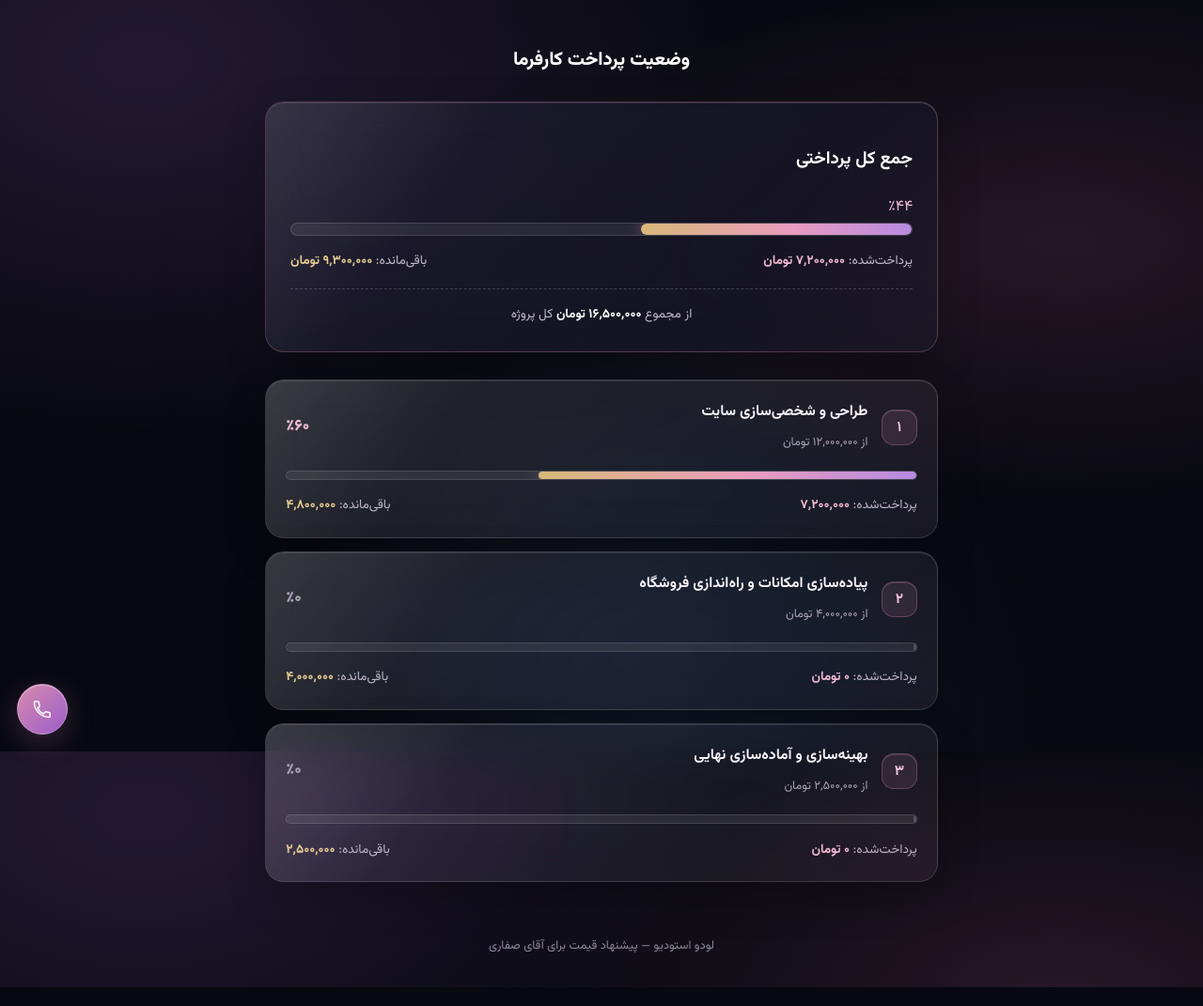
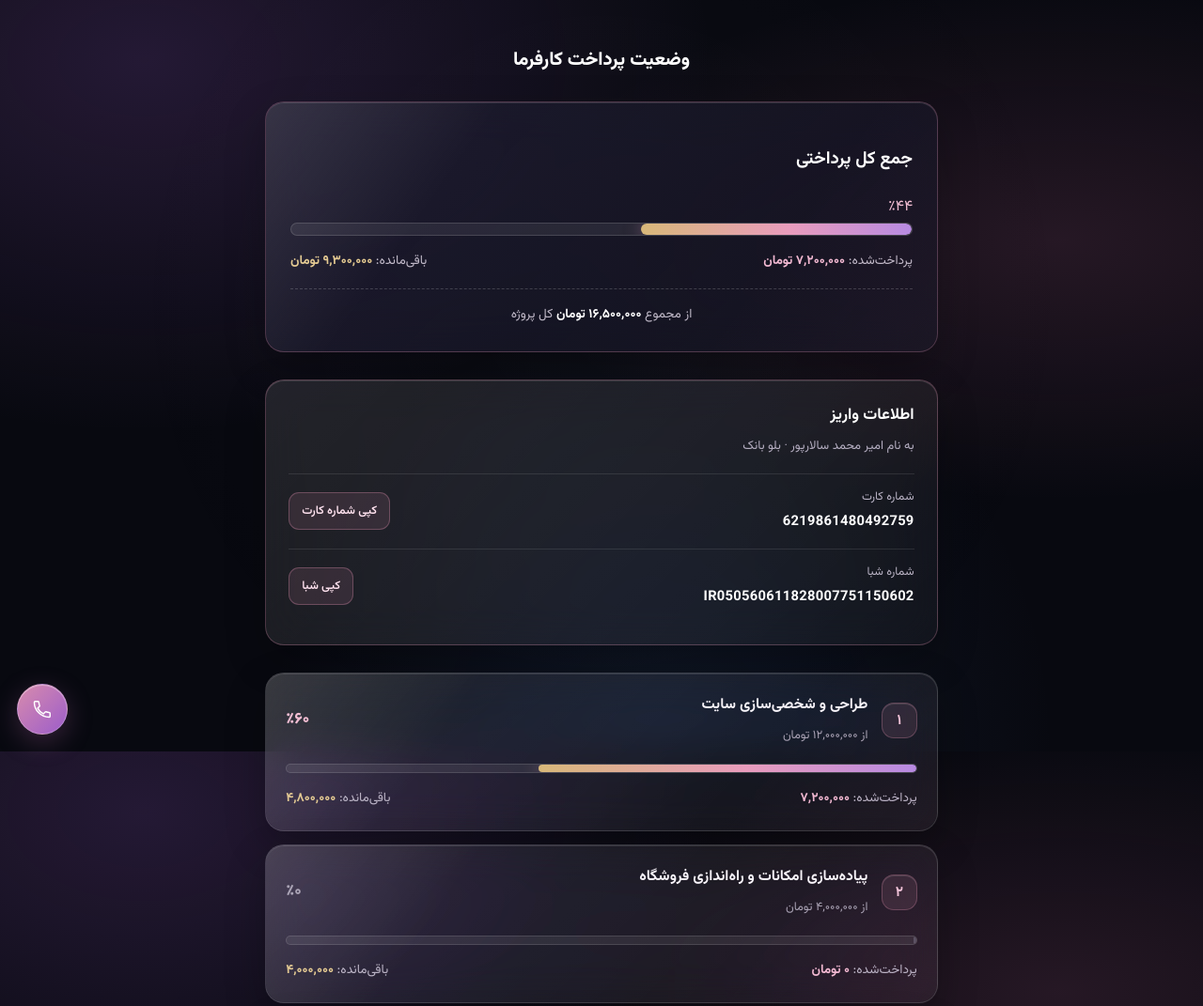
Before and after one commit to AmirMohammadRtx/mr.safaari, a plain HTML site: page index.html in a window 1280 px wide. Shown: the top 1071 px of the page at 94% size. Drawn offline with Linux system fonts and the light colour scheme.

Commit message:
Update index.html

```diff
--- a/index.html
+++ b/index.html
@@ -140,6 +140,14 @@ footer{text-align:center;font-size:.8rem;color:#8e879a;padding:0 1rem 2rem}
  .overall-card{padding:1.2rem 1rem}
 }
 
+
+.bank-card{margin-top:1.4rem;margin-bottom:1.8rem;padding:1.4rem 1.5rem;border-radius:20px;background:linear-gradient(135deg,rgba(255,255,255,.105),rgba(255,255,255,.035));border:1px solid rgba(215,138,169,.3);box-shadow:0 16px 44px rgba(0,0,0,.24),inset 0 1px rgba(255,255,255,.12);backdrop-filter:blur(22px);-webkit-backdrop-filter:blur(22px)}
+.bank-card h3{margin:0 0 .25rem;color:#fff;font-size:1.05rem}.bank-sub{color:var(--ink-soft);font-size:.82rem;margin-bottom:1rem}
+.bank-row{display:flex;align-items:center;justify-content:space-between;gap:.7rem;padding:.85rem 0;border-top:1px solid rgba(255,255,255,.1)}
+.bank-info{min-width:0}.bank-label{display:block;color:#bcb5c7;font-size:.78rem}.bank-value{display:block;color:#fff;font-weight:700;direction:ltr;text-align:right;overflow-wrap:anywhere;font-size:.92rem;letter-spacing:.02em}
+.copy-btn{flex:0 0 auto;border:1px solid rgba(215,138,169,.35);border-radius:11px;padding:.55rem .8rem;color:#ffe2ef;background:rgba(215,138,169,.13);font:600 .78rem 'Vazirmatn',sans-serif;cursor:pointer;transition:.2s}
+.copy-btn:hover{background:rgba(215,138,169,.25);transform:translateY(-1px)}.copy-btn.copied{color:#d9f7df;border-color:rgba(120,220,150,.4);background:rgba(70,170,100,.15)}
+
 </style>
 </head>
 <body>
@@ -167,6 +175,19 @@ footer{text-align:center;font-size:.8rem;color:#8e879a;padding:0 1rem 2rem}
     </div>
     <div class="pc-total">از مجموع <b>۱۶,۵۰۰,۰۰۰ تومان</b> کل پروژه</div>
   </div>
+
+  <section class="bank-card" aria-label="اطلاعات پرداخت">
+    <h3>اطلاعات واریز</h3>
+    <div class="bank-sub">به نام امیر محمد سالارپور · بلو بانک</div>
+    <div class="bank-row">
+      <div class="bank-info"><span class="bank-label">شماره کارت</span><span class="bank-value">6219861480492759</span></div>
+      <button class="copy-btn" type="button" data-copy="6219861480492759">کپی شماره کارت</button>
+    </div>
+    <div class="bank-row">
+      <div class="bank-info"><span class="bank-label">شماره شبا</span><span class="bank-value">IR050560611828007751150602</span></div>
+      <button class="copy-btn" type="button" data-copy="IR050560611828007751150602">کپی شبا</button>
+    </div>
+  </section>
 
   <div class="phases">
 
@@ -226,11 +247,27 @@ footer{text-align:center;font-size:.8rem;color:#8e879a;padding:0 1rem 2rem}
 
   </div>
 
+
+
+
 </div>
 
-<footer>لودو استودیو — پیشنهاد قیمت برای آقای صفاری</footer>
+<footer>سالارپور</footer>
 
 <script>
+
+document.querySelectorAll('[data-copy]').forEach(function(button){
+  button.addEventListener('click',async function(){
+    var value=button.getAttribute('data-copy');
+    try{
+      if(navigator.clipboard && window.isSecureContext){await navigator.clipboard.writeText(value);}
+      else{var input=document.createElement('textarea');input.value=value;input.style.position='fixed';input.style.opacity='0';document.body.appendChild(input);input.select();document.execCommand('copy');input.remove();}
+      var old=button.textContent;button.textContent='کپی شد ✓';button.classList.add('copied');
+      setTimeout(function(){button.textContent=old;button.classList.remove('copied')},1600);
+    }catch(e){button.textContent='کپی نشد';setTimeout(function(){button.textContent='کپی'},1600)}
+  });
+});
+
 document.querySelectorAll('[data-item]').forEach(function(item){
   var toggle = item.querySelector('[data-toggle]');
   var panel = item.querySelector('[data-panel]');
```
